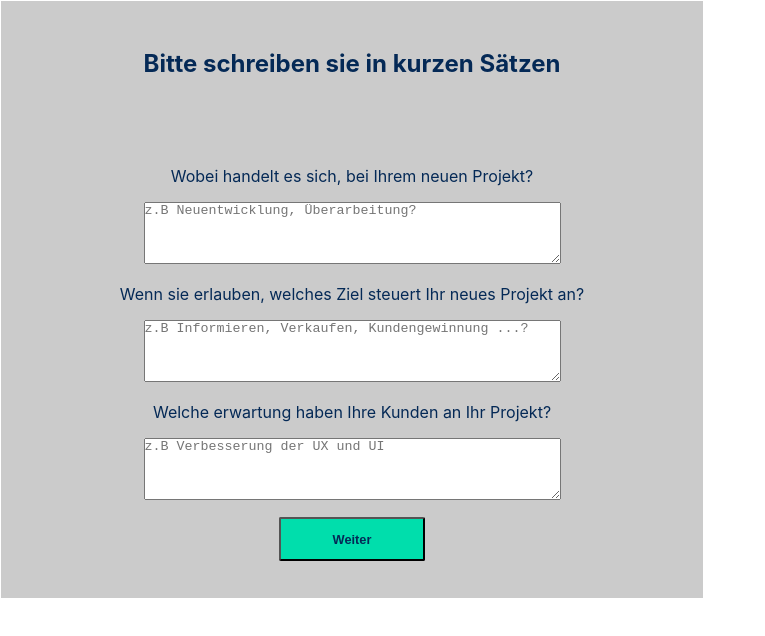
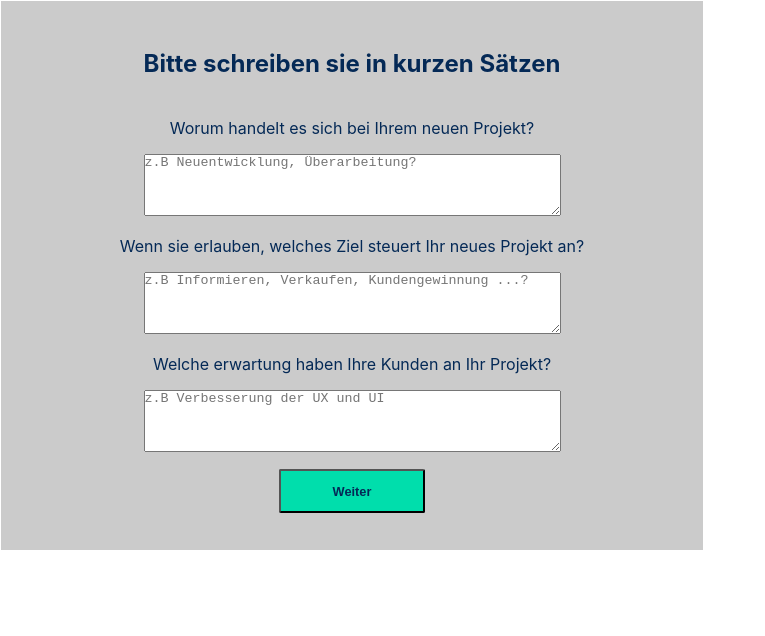
Before and after one commit to NoackEric/AdminAnsicht, a React (Create React App) app: page / in a window 1280 px wide. Shown: the top 636 px of the page, without its empty margins (0-765 px from the left). Built offline with nearby package versions, Linux system fonts and the light colour scheme.

Commit message:
Gewerbe Info hinzugefügt h2 padding entfernt

```diff
--- a/src/Components/GewerbeInfos/GewerbeInfos.js
+++ b/src/Components/GewerbeInfos/GewerbeInfos.js
@@ -6,7 +6,7 @@ const Gewerbe = () => {
             <section className='gewerbeSection'>
                 <h2>Bitte schreiben sie in kurzen Sätzen</h2>
                 <form className='gewerbeForm' action="#">
-                    <p>Wobei handelt es sich, bei Ihrem neuen Projekt?</p>
+                    <p>Worum handelt es sich bei Ihrem neuen Projekt?</p>
                     <textarea rows="4" size='50' cols="50" name="comment" form="usrform" placeholder='z.B Neuentwicklung, Überarbeitung?' />
                     <p>Wenn sie erlauben, welches Ziel steuert Ihr neues Projekt an?</p>
                     <textarea rows="4" size='50' cols="50" name="comment" form="usrform" placeholder='z.B Informieren, Verkaufen, Kundengewinnung ...?' />
--- a/src/Components/GewerbeInfos/gewerbe.css
+++ b/src/Components/GewerbeInfos/gewerbe.css
@@ -12,7 +12,6 @@
 .gewerbeSection h2{
     padding-left: 0px;
     padding-top: 2em;
-    padding-bottom: 2em;
     color: #042956;
 }
 .unternehmenSection button{
```
